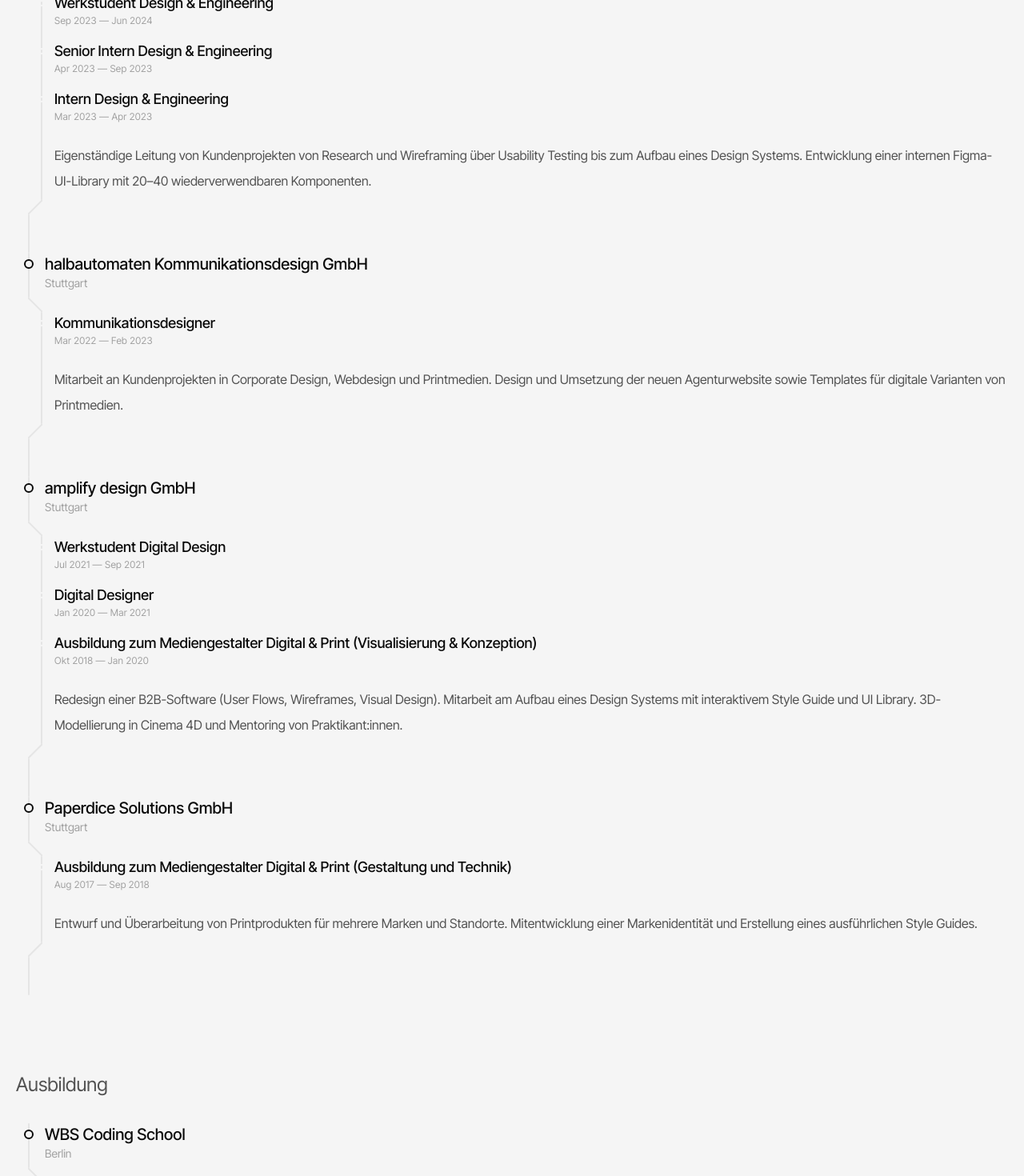
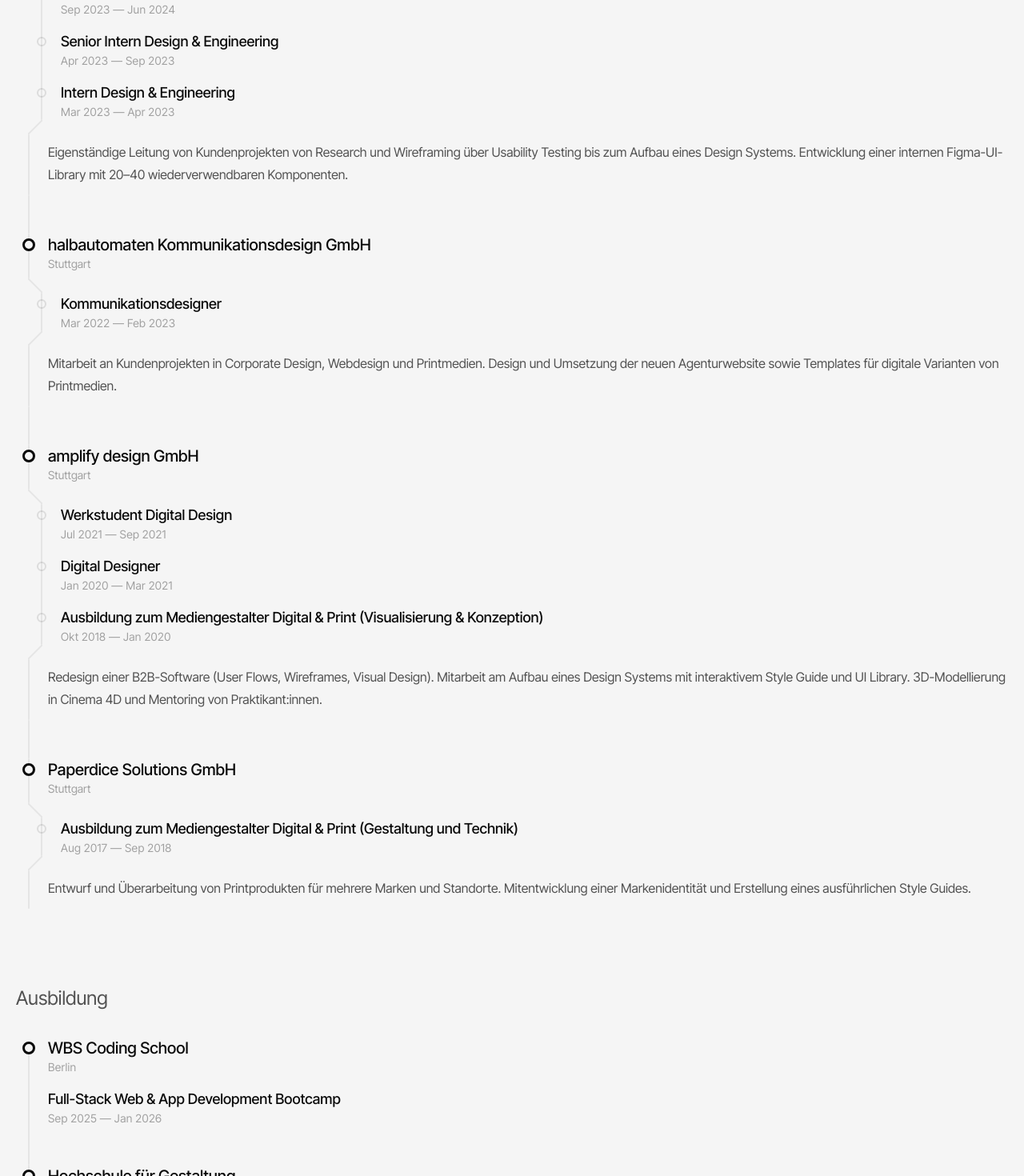
Before and after one commit to steffenaichele/portfolio, a Next.js app: page /cv in a window 1280 px wide. Shown: the part 840-2310 px from the top of the page at 80% size. Built offline with nearby package versions, Linux system fonts and the light colour scheme; what @toolwind/corner-shape would draw is missing.

Commit message:
feat: refactor CV entry components and update styles for improved structure

```diff
--- /dev/null
+++ b/src/app/components/CVEducationItem.tsx
@@ -0,0 +1,53 @@
+import type { CVEntry } from "../data/cv_de";
+
+interface CVEducationItemProps {
+	entry: CVEntry;
+	isFirst?: boolean;
+}
+
+export function CVEducationItem({ entry, isFirst = false }: CVEducationItemProps) {
+	const indicatorColor = "var(--color-cvindicator-bg-edu)";
+	const role = entry.roles[0]; // Education entries have single role
+
+	const lineClasses = isFirst
+		? "relative w-8 flex-none flex justify-center before:absolute before:content-[''] before:w-0.5 before:h-[calc(100%-16px)] before:rounded-[1px] before:bg-[var(--color-cvindicator-line)] before:bottom-0 before:left-[50%] before:-translate-x-1/2"
+		: "relative w-8 flex-none flex justify-center before:absolute before:content-[''] before:w-0.5 before:h-full before:rounded-[1px] before:bg-[var(--color-cvindicator-line)] before:top-[50%] before:left-[50%] before:-translate-x-1/2 before:-translate-y-1/2";
+
+	return (
+		<li>
+			<div className="flex gap-2">
+				<div className={lineClasses}>
+					<span
+						className="flex-none w-4 h-4 mt-1.5 rounded-full border-3 bg-[var(--color-cvindicator-bg-main)] z-[5]"
+						style={{
+							borderColor: indicatorColor,
+						}}></span>
+				</div>
+				<div className="flex flex-col gap-4 mb-12">
+					<div className="">
+						<h2 className="text-xl font-medium text-[var(--color-text-primary)]">
+							{entry.organization}
+						</h2>
+						<p className="text-sm tracking-wide text-[var(--color-text-tertiary)]">
+							{entry.location}
+						</p>
+					</div>
+					<div>
+						<h3 className="text-lg font-medium text-[var(--color-text-primary)]">
+							{role.title}
+						</h3>
+						<div className="text-sm tracking-wide text-[var(--color-text-tertiary)]">
+							{role.startMonth} {role.startYear} {" — "}
+							{role.endMonth} {role.endYear}
+						</div>
+					</div>
+					{entry.descriptionShort && (
+						<p className="text-base leading-7 text-[var(--color-text-secondary)] pt-2 pb-1 mb-2">
+							{entry.descriptionShort}
+						</p>
+					)}
+				</div>
+			</div>
+		</li>
+	);
+}
--- a/src/app/components/CVEntryItem.tsx
+++ b/src/app/components/CVExperienceItem.tsx
@@ -1,22 +1,24 @@
 import type { CVEntry } from "../data/cv_de";
 
-interface CVEntryItemProps {
+interface CVExperienceItemProps {
 	entry: CVEntry;
-	type: "experience" | "education";
+	isFirst?: boolean;
+	isLast?: boolean;
 }
 
-export function CVEntryItem({ entry, type }: CVEntryItemProps) {
-	const indicatorColor =
-		type === "experience"
-			? "var(--color-cvindicator-bg-exp)"
-			: "var(--color-cvindicator-bg-edu)";
+export function CVExperienceItem({ entry, isFirst = false, isLast = false }: CVExperienceItemProps) {
+	const indicatorColor = "var(--color-cvindicator-bg-exp)";
+
+	const lineClasses = isFirst
+		? "relative w-8 flex-none flex justify-center before:absolute before:content-[''] before:w-0.5 before:h-[calc(100%-16px)] before:rounded-[1px] before:bg-[var(--color-cvindicator-line)] before:bottom-0 before:left-[50%] before:-translate-x-1/2"
+		: "relative w-8 flex-none flex justify-center before:absolute before:content-[''] before:w-0.5 before:h-full before:rounded-[1px] before:bg-[var(--color-cvindicator-line)] before:top-[50%] before:left-[50%] before:-translate-x-1/2 before:-translate-y-1/2";
 
 	return (
 		<li>
-			<div className="flex gap-1">
-				<div className="relative w-8 flex-none flex justify-center before:absolute before:content-[''] before:w-0.5 before:h-full before:rounded-[1px] before:bg-[var(--color-cvindicator-line)] before:top-[50%] before:left-[50%] before:-translate-x-1/2 before:-translate-y-1/2">
+			<div className="flex gap-2">
+				<div className={lineClasses}>
 					<span
-						className="flex-none w-3 h-3 mt-2 rounded-full border-2 bg-[var(--color-cvindicator-border)] z-[5]"
+						className="flex-none w-4 h-4 mt-1.5 rounded-full border-3 bg-[var(--color-cvindicator-bg-main)] z-[5]"
 						style={{
 							borderColor: indicatorColor,
 						}}></span>
@@ -47,32 +49,27 @@
 				</svg>
 			</div>
 			<div className="flex ml-8 gap-1 relative before:absolute before:content-[''] before:w-0.5 before:h-full before:rounded-[1px] before:bg-[var(--color-cvindicator-line)] before:top-[50%] before:left-0 before:-translate-x-1/2 before:-translate-y-1/2">
-				<div className="flex flex-col">
+				<div className="flex flex-col gap-4">
 					{entry.roles.map((role) => {
 						return (
 							<div
-								className="relative flex flex-col mb-4 pl-4 "
+								className="relative flex flex-col pl-6 "
 								key={`${role.title}-${role.startYear}-${role.startMonth}`}>
 								<span
-									className="absolute top-2.5 -left-1 flex-none  w-2 h-2 border-2 border-[var(--color-cvindicator-border)] rounded-full z-[5]"
+									className="absolute top-2 -left-1.5 flex-none w-3 h-3 border-2 border-[var(--color-cvindicator-border)] rounded-full z-[5]"
 									style={{
 										backgroundColor: indicatorColor,
 									}}></span>
 								<h3 className="text-lg font-medium text-[var(--color-text-primary)]">
 									{role.title}
 								</h3>
-								<div className="text-xs tracking-wide text-[var(--color-text-tertiary)]">
+								<div className="text-sm tracking-wide text-[var(--color-text-tertiary)]">
 									{role.startMonth} {role.startYear} {" — "}
 									{role.endMonth} {role.endYear}
 								</div>
 							</div>
 						);
 					})}
-					{entry.descriptionShort && (
-						<p className="text-base leading-8 text-[var(--color-text-secondary)] pl-4 my-2 ">
-							{entry.descriptionShort}
-						</p>
-					)}
 				</div>
 			</div>
 			<div className="h-[18px] pl-[15px] relative before:absolute before:content-[''] before:w-0.5 before:h-0.5 before:bg-[var(--color-cvindicator-line)] before:top-0 before:left-[31px] before:rounded-br-sm after:absolute after:content-[''] after:w-0.5 after:h-0.5 after:bg-[var(--color-cvindicator-line)] after:bottom-0 after:left-[15px] after:rounded-tl-sm">
@@ -91,7 +88,19 @@
 					/>
 				</svg>
 			</div>
-			<div className="relative w-full h-12 before:absolute before:content-[''] before:w-0.5 before:h-full before:rounded-[1px] before:bg-[var(--color-cvindicator-line)] before:top-[50%] before:left-4 before:-translate-x-1/2 before:-translate-y-1/2"></div>
+			<div className="flex gap-2">
+				<div className="relative w-8 flex-none flex justify-center before:absolute before:content-[''] before:w-0.5 before:h-full before:rounded-[1px] before:bg-[var(--color-cvindicator-line)] before:top-[50%] before:left-[50%] before:-translate-x-1/2 before:-translate-y-1/2"></div>
+				<div className="flex flex-col pt-2 pb-1 mb-2">
+					{entry.descriptionShort && (
+						<p className="text-base leading-7 text-[var(--color-text-secondary)] ">
+							{entry.descriptionShort}
+						</p>
+					)}
+				</div>
+			</div>
+			{!isLast && (
+				<div className="relative w-full h-12 before:absolute before:content-[''] before:w-0.5 before:h-full before:rounded-[1px] before:bg-[var(--color-cvindicator-line)] before:top-[50%] before:left-4 before:-translate-x-1/2 before:-translate-y-1/2"></div>
+			)}
 		</li>
 	);
 }
--- a/src/app/cv/page.tsx
+++ b/src/app/cv/page.tsx
@@ -1,6 +1,7 @@
 import type { Metadata } from "next";
 import { experience, education, skills } from "@/app/data/cv_de";
-import { CVEntryItem } from "@/app/components/CVEntryItem";
+import { CVExperienceItem } from "@/app/components/CVExperienceItem";
+import { CVEducationItem } from "@/app/components/CVEducationItem";
 import { Tag } from "@/app/components/Tag";
 
 export const metadata: Metadata = {
@@ -31,11 +32,12 @@
 					Erfahrung
 				</h2>
 				<ul>
-					{experience.map((entry) => (
-						<CVEntryItem
+					{experience.map((entry, index) => (
+						<CVExperienceItem
 							key={entry.organization}
 							entry={entry}
-							type="experience"
+							isFirst={index === 0}
+							isLast={index === experience.length - 1}
 						/>
 					))}
 				</ul>
@@ -48,11 +50,11 @@
 					Ausbildung
 				</h2>
 				<ul>
-					{education.map((entry) => (
-						<CVEntryItem
+					{education.map((entry, index) => (
+						<CVEducationItem
 							key={entry.organization}
 							entry={entry}
-							type="education"
+							isFirst={index === 0}
 						/>
 					))}
 				</ul>
--- a/src/app/styles/globals.css
+++ b/src/app/styles/globals.css
@@ -75,7 +75,8 @@
 
 	--color-cvindicator-bg-exp: var(--color-emerald-300);
 	--color-cvindicator-bg-edu: var(--color-sky-300);
-	--color-cvindicator-border: var(--color-main);
+	--color-cvindicator-bg-main: var(--color-main);
+	--color-cvindicator-border: color-mix(in oklab, var(--color-black) 10%, transparent);
 	--color-cvindicator-line: var(--color-neutral-200);
 
 	--color-footer-bg: var(--color-bg);
```
